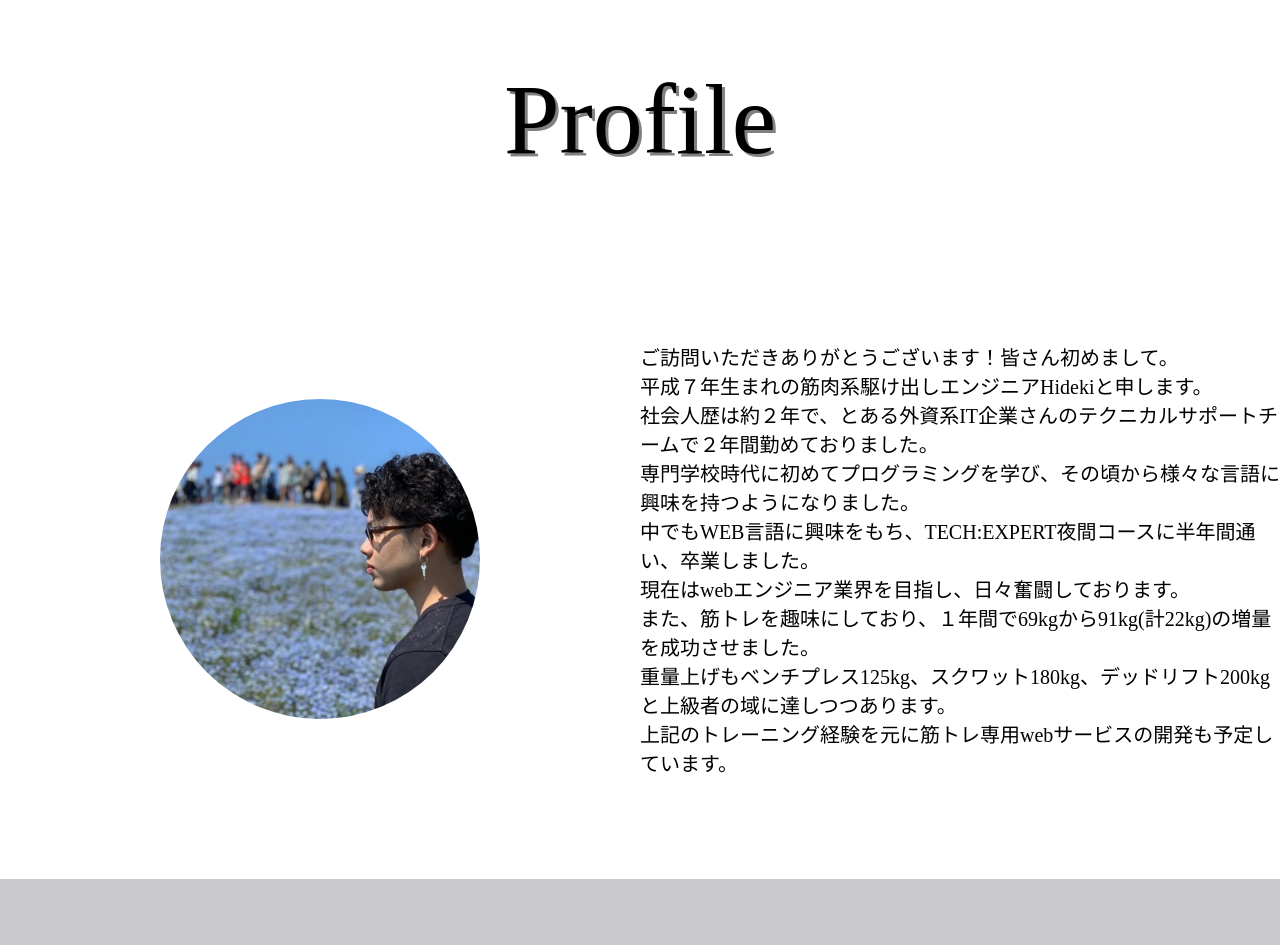
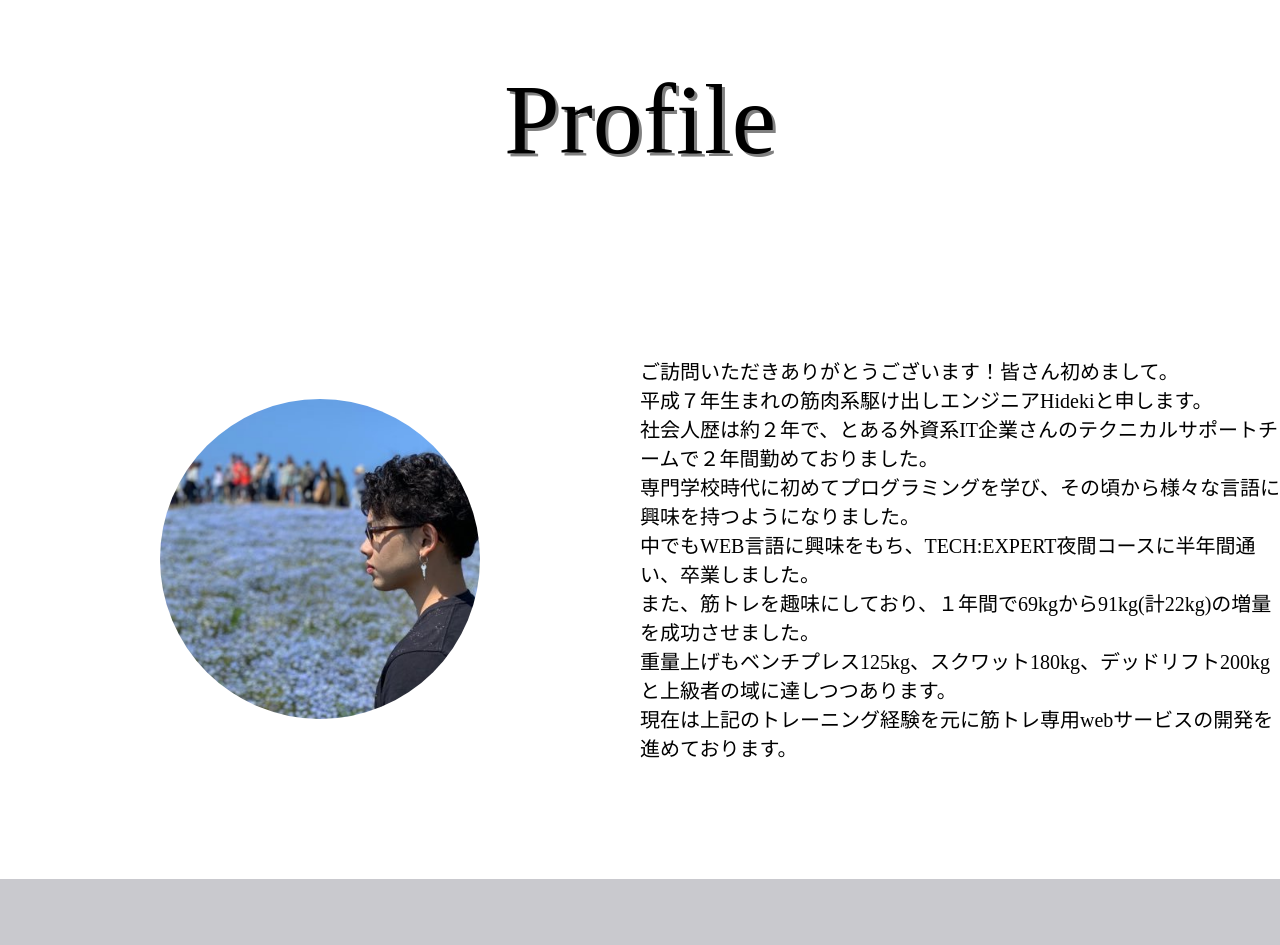
Before and after one commit to bruno1412/portfolio, a Rails app: page / in a window 1280 px wide. Shown: the part 801-1746 px from the top of the page. Run offline with Rails 7, Linux system fonts and the light colour scheme; style sheets or scripts are compiled from the project's sources; some libraries are stand-ins or nearby versions.

Commit message:
プロフィールの更新

```diff
--- a/app/views/top/index.html.haml
+++ b/app/views/top/index.html.haml
@@ -36,10 +36,9 @@
       %p.greeting 社会人歴は約２年で、とある外資系IT企業さんのテクニカルサポートチームで２年間勤めておりました。
       %p.greeting 専門学校時代に初めてプログラミングを学び、その頃から様々な言語に興味を持つようになりました。
       %p.greeting 中でもWEB言語に興味をもち、TECH:EXPERT夜間コースに半年間通い、卒業しました。
-      %p.greeting 現在はwebエンジニア業界を目指し、日々奮闘しております。
       %p.greeting また、筋トレを趣味にしており、１年間で69kgから91kg(計22kg)の増量を成功させました。
       %p.greeting 重量上げもベンチプレス125kg、スクワット180kg、デッドリフト200kgと上級者の域に達しつつあります。
-      %p.greeting 上記のトレーニング経験を元に筋トレ専用webサービスの開発も予定しています。
+      %p.greeting 現在は上記のトレーニング経験を元に筋トレ専用webサービスの開発を進めております。
 %section#skill.skill
   %div.skill__heading
     %h1.skill__heading--text SKILL
```
Also changed, not shown: 1 other file.
